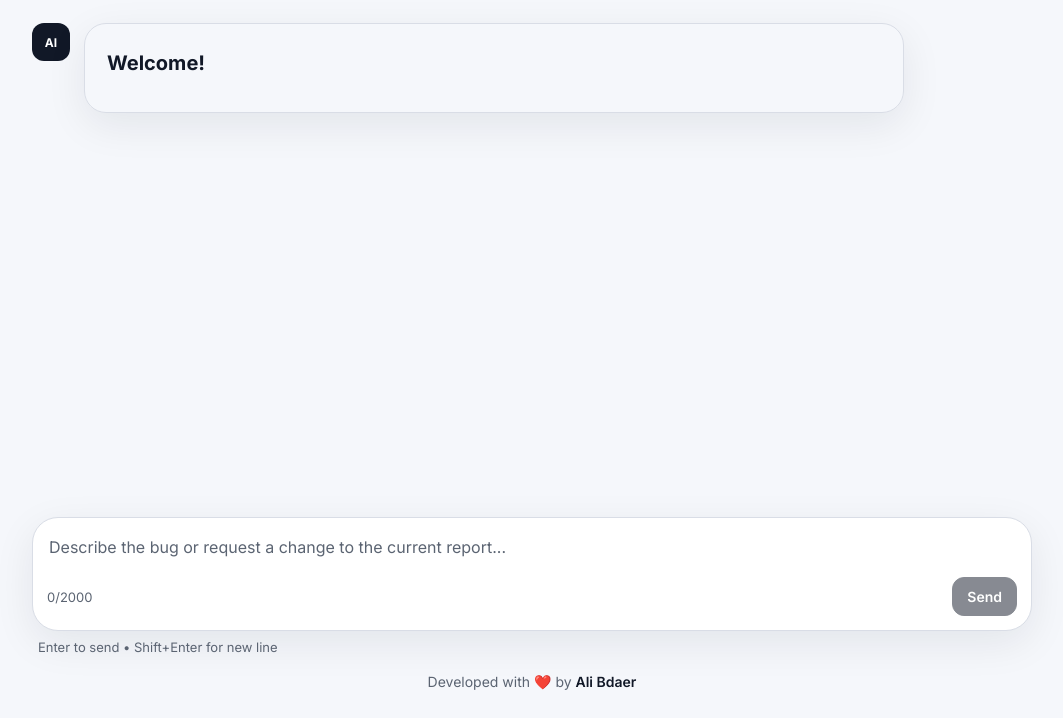
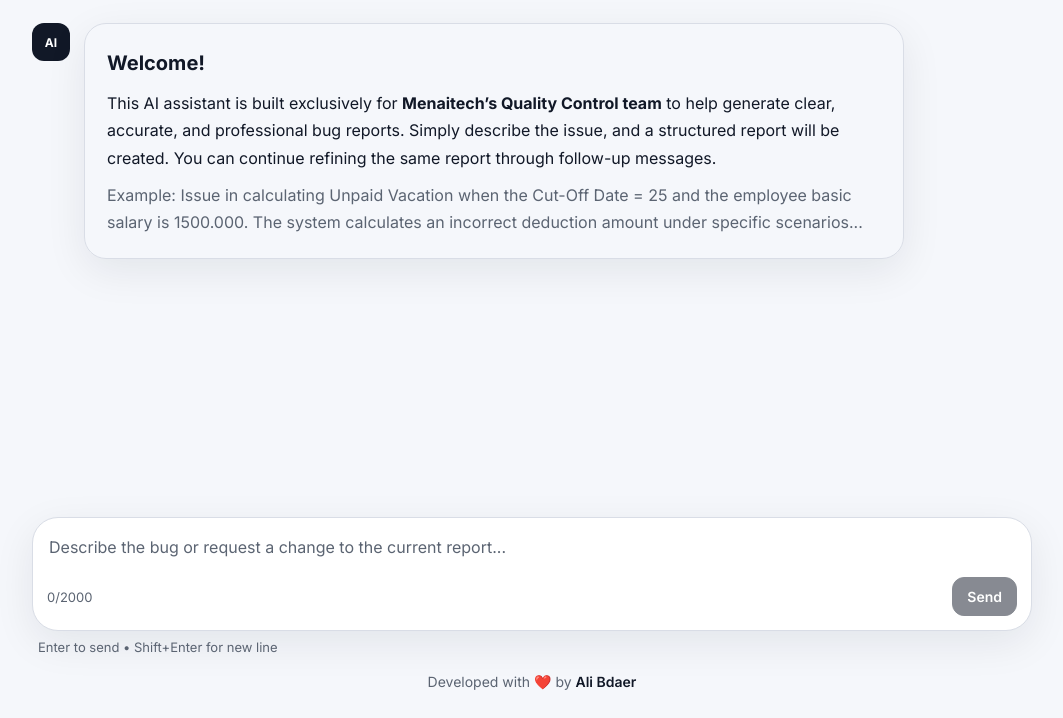
Before and after one commit to alibdaer/bug-reporter, a website: page index.html in a window 1280 px wide. Shown: the part 82-800 px from the top of the page, without its empty margins (108-1171 px from the left). Drawn offline with Linux system fonts and the light colour scheme.

Commit message:
Edit All

```diff
--- a/index.html
+++ b/index.html
@@ -31,7 +31,9 @@
           <div class="message-avatar">AI</div>
           <div class="message-body intro-card">
             <p class="intro-title" id="intro-title"></p>
-            <p id="intro-text"></p>
+            <p id="intro-text">
+              <span id="intro-before"></span><b id="mena-text"></b><span id="intro-after"></span>
+            </p>
             <p class="intro-example" id="intro-example"></p>
           </div>
         </article>
```
